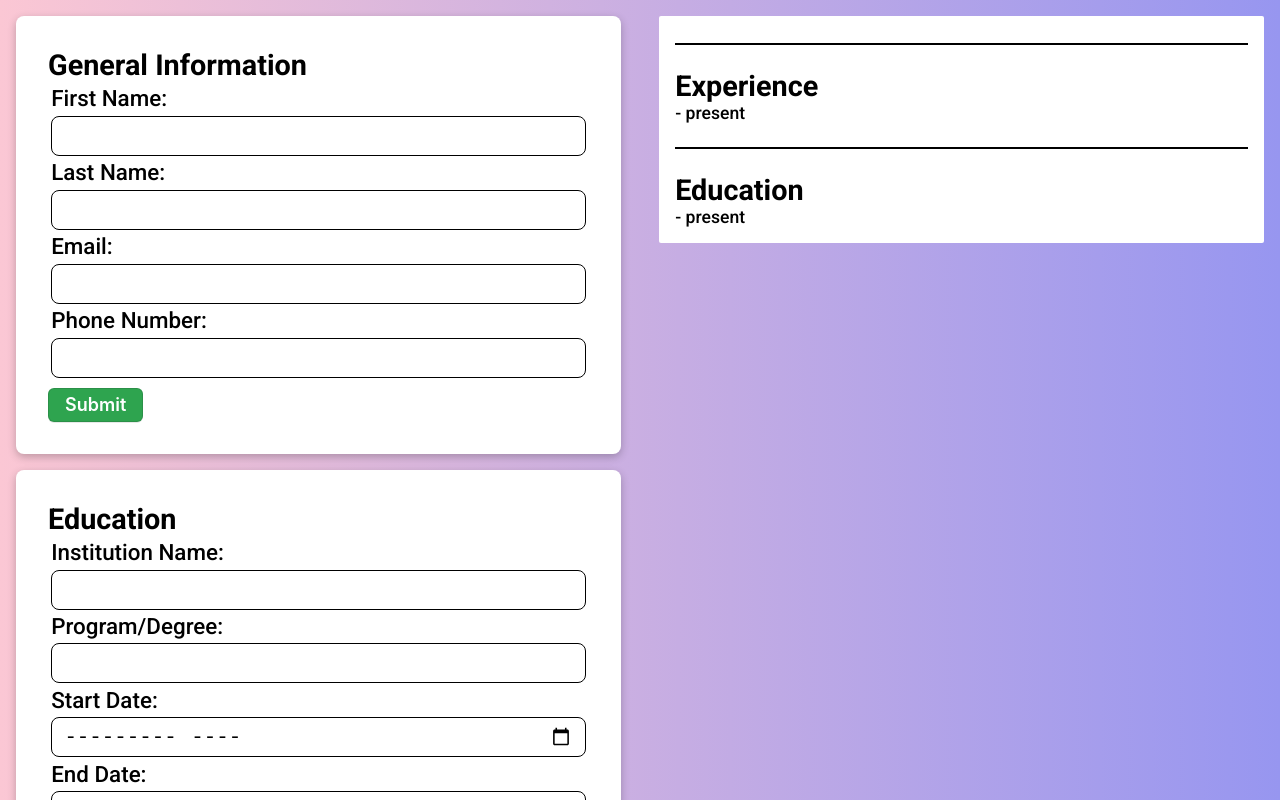
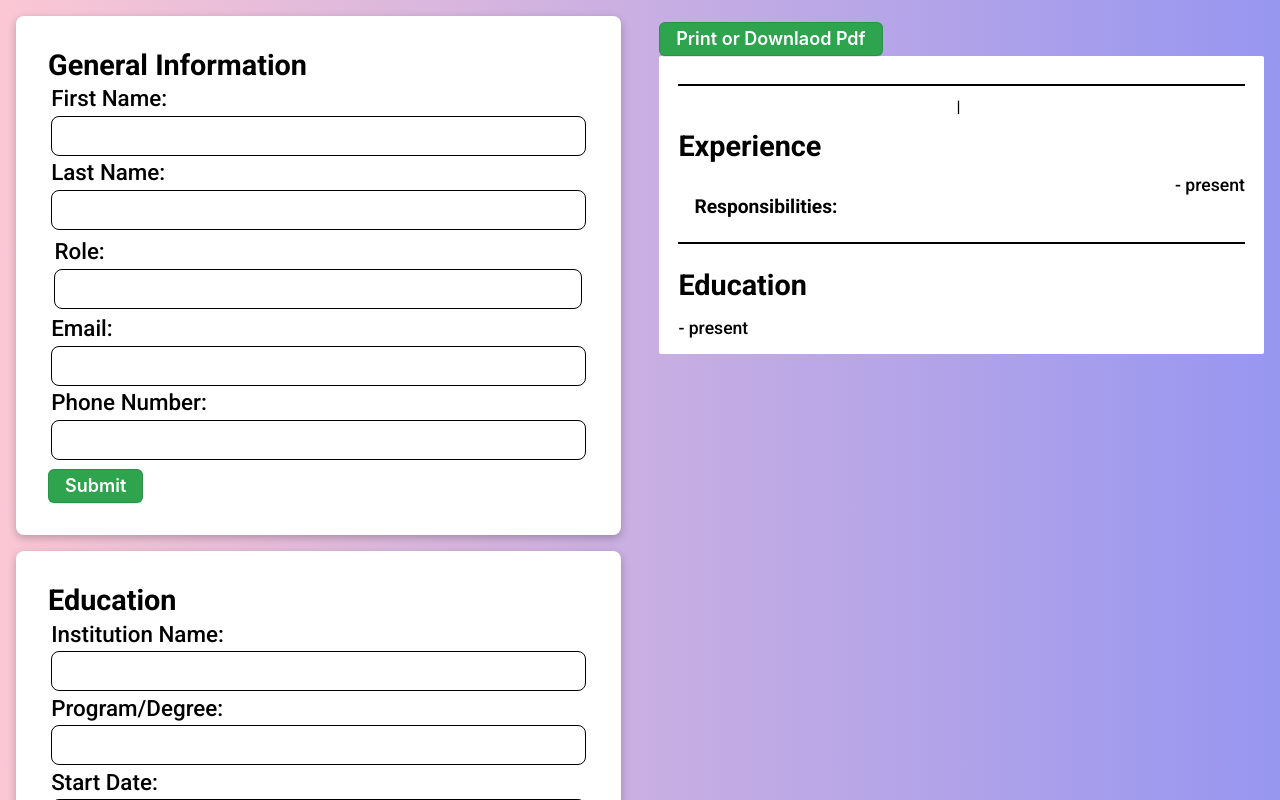
Before and after one commit to rizwanshaukat-dev/CV-Application, a React (Vite) app: page / in a window 1280 px wide. Shown: the top 800 px of the page. Built offline with nearby package versions, Linux system fonts and the light colour scheme.

Commit message:
Add logic for more sections of education and experience component

```diff
--- a/src/App.jsx
+++ b/src/App.jsx
@@ -8,34 +8,91 @@ function App() {
   const [generalInfo, setGeneralInfo] = useState({
     firstName: "",
     lastName: "",
+    role:"",
     email: "",
     phone: ""
   });
-  const [education, setEducation] = useState({
+  const [education, setEducation] = useState([{
     schoolName: "",
     titleOfStudy: "",
     startDate: "",
     endDate: ""
-  });
-  const [experience,setExperience]=useState({
-    company:"",
-    position:"",
-    responsibility:"",
-    startDate:"",
-    endDate:""
-  });
+  }]);
+  const [experience, setExperience] = useState([{
+    company: "",
+    position: "",
+    responsibility: "",
+    startDate: "",
+    endDate: ""
+  }]);
+  function printButtonHandle() {
+    window.print();
+
+  }
+  function addEducationHandle() {
+    setEducation([
+      ...education,
+      {
+        schoolName: "",
+        titleOfStudy: "",
+        startDate: "",
+        endDate: ""
+      }])
+  }
+  function updateEducation(index, updatedEducation) {
+    setEducation(
+        education.map((item, i) =>
+            i === index ? updatedEducation : item
+        )
+    );
+}
+  function addExperienceHandle() {
+    setExperience([
+      ...experience,
+      {
+        company: "",
+        position: "",
+        responsibility: "",
+        startDate: "",
+        endDate: ""
+      }
+    ])
+  }
+function updateExperience(index, updatedExperience) {
+    setExperience(
+        experience.map((item, i) =>
+            i === index ? updatedExperience : item
+        )
+    );
+}
   return (
     <div className="app-content">
-    <div className="cv-form-container no-print">
-      <GeneralInfo generalInfo={generalInfo} setGeneralInfo={setGeneralInfo} />
-      <Education education={education} setEducation={setEducation} />
-      <Experience experience={experience} setExperience={setExperience}/>
+      <div className="cv-form-container no-print">
+        <GeneralInfo generalInfo={generalInfo} setGeneralInfo={setGeneralInfo} />
+        {education.map((educationItem, index) => (
+          <Education
+            key={index}
+            education={educationItem}
+            updateEducation={updateEducation}
+            index={index}
+          />
+        ))}
+        <button className="add-education" onClick={addEducationHandle}>Add</button>
+        {experience.map((experienceItem, index) => (
+          <Experience
+            key={index}
+            experience={experienceItem}
+            updateExperience={updateExperience}
+            index={index}
+          />
+        ))}
+        <button className="add-experience" onClick={addExperienceHandle}>Add</button>
+      </div>
+      <div className="cv-preview">
+        <button className='print-btn' onClick={printButtonHandle}>Print or Downlaod Pdf</button>
+        <CVPreview generalInfo={generalInfo} education={education} experience={experience} />
+      </div>
     </div>
-    <div className="cv-preview">
-      <CVPreview generalInfo={generalInfo} education={education} experience={experience}/>
-    </div>
-  </div>
   )
 }
-
 export default App
--- a/src/components/CVPreview.jsx
+++ b/src/components/CVPreview.jsx
@@ -5,31 +5,33 @@ export default function CVPreview({ generalInfo, education, experience }) {
             <div className="general-info-container">
                 <div className="heading">
                     <h1 className="heading-title">{generalInfo.firstName} {generalInfo.lastName}</h1>
-                    <h3 className="job-title">{experience.position}</h3>
+                    <h3 className="job-title">{generalInfo?.role}</h3>
                 </div>
                 <hr />
                 <div className="general-content">
-                    <p className="phone-title">{generalInfo.phone}</p>
+                    <p className="phone-title">{generalInfo.phone} | </p>
                     <p className="email-title">{generalInfo.email}</p>
                 </div>
             </div>
-            <div className="experience-container">
             <h2 className="experience-title">Experience</h2>
+            {experience.map((experienceItem, index) =>
+                <div className="experience-container" key={index}>
                     <div className="experience-header">
                         <div className="role-company">
-                        <h3 className="role-title">{experience.position}</h3>
-                        <h4 className="company-title">{experience.company}</h4>
+                            <h3 className="role-title">{experienceItem.position}</h3>
+                            <h4 className="company-title">{experienceItem.company}</h4>
                         </div>
                         <div className="date-container">
                             <p className="date">
-                            {experience.startDate} - {experience.endDate || "present"}
+                                {experienceItem.startDate} - {experienceItem.endDate || "present"}
                             </p>
                         </div>
                     </div>
                     <div className="experience-content">
+                        <h4 className="responsibility-title">Responsibilities:</h4>
                         <ul className="experience-description">{
-                        experience.responsibility
-                            .split(/[.!?]\s+/)
+                            experienceItem.responsibility
+                                ?.split(/[.!?]\s+/)
                                 .filter(line => line.trim() !== "")
                                 .map((line, index) => {
                                     const cleanLine = line.endsWith('.') ? line : `${line}.`;
@@ -37,21 +39,24 @@ export default function CVPreview({ generalInfo, education, experience }) {
                                 })}</ul>
                     </div>
                 </div>
+            )}
             <hr />
-            <div className="education-container">
             <h2 className="education-title">Education</h2>
+            {education.map((educationItem, index) =>
+                <div className="education-container" key={index}>
                     <div className="education-content">
                         <div className="degree-school">
-                        <h3 className="program-title">{education.titleOfStudy}</h3>
-                        <h4 className="institute-title">{education.schoolName}</h4>
+                            <h3 className="program-title">{educationItem.titleOfStudy}</h3>
+                            <h4 className="institute-title">{educationItem.schoolName}</h4>
                         </div>
                         <div className="date-container">
                             <p className="date">
-                            {education.startDate} - {education.endDate || "present"}
+                                {educationItem.startDate} - {educationItem.endDate || "present"}
                             </p>
                         </div>
                     </div>
                 </div>
+            )}
         </div>
     )
 }
--- a/src/components/Education.jsx
+++ b/src/components/Education.jsx
@@ -1,6 +1,6 @@
 import { useState } from "react";
 import "../styles/component.css";
-export default function Education({ education, setEducation }) {
+export default function Education({ education,setEducation,updateEducation,index }) {
     const [isEditing, setIsEditing] = useState(true);
     function handleSubmitButton() {
         setIsEditing(false)
@@ -9,28 +9,28 @@ export default function Education({ education, setEducation }) {
         setIsEditing(true)
     }
     function handleSchoolChange(event) {
-        setEducation({
+        updateEducation(index,{
             ...education,
-            schoolName: event.target.value
-        })
+            schoolName:event.target.value
+        });
     }
     function handleProgramChange(event) {
-        setEducation({
+         updateEducation(index,{
             ...education,
-            titleOfStudy: event.target.value
-        })
+            titleOfStudy:event.target.value
+        });
     }
     function handleStartDateChange(event) {
-        setEducation({
+         updateEducation(index,{
             ...education,
-            startDate: event.target.value
-        })
+            startDate:event.target.value
+        });
     }
     function handleEndDateChange(event) {
-        setEducation({
+        updateEducation(index,{
             ...education,
-            endDate: event.target.value
-        })
+            endDate:event.target.value
+        });
     }
     if (isEditing) {
         return (
--- a/src/components/Experience.jsx
+++ b/src/components/Experience.jsx
@@ -1,7 +1,7 @@
 import { useState } from "react";
 import "../styles/component.css";
-export default function Experience({experience,setExperience}){
-    const [isEditing,setIsEditing]=useState(true);
+export default function Experience({ experience, setExperience, updateExperience, index }) {
+    const [isEditing, setIsEditing] = useState(true);
     function handleSubmitButton() {
         setIsEditing(false)
     }
@@ -9,34 +9,34 @@ export default function Experience({experience,setExperience}){
         setIsEditing(true)
     }
     function handleCompanyChange(event) {
-        setExperience({
+        updateExperience(index, {
             ...experience,
             company: event.target.value
-        })
+        });
     }
     function handlePositionChange(event) {
-        setExperience({
+        updateExperience(index, {
             ...experience,
             position: event.target.value
-        })
+        });
     }
-    function handleResponsiblitiesChange(event){
-        setExperience({
+    function handleResponsiblitiesChange(event) {
+        updateExperience(index, {
             ...experience,
             responsibility: event.target.value
-        })
+        });
     }
     function handleStartDateChange(event) {
-        setExperience({
+        updateExperience(index, {
             ...experience,
             startDate: event.target.value
-        })
+        });
     }
     function handleEndDateChange(event) {
-        setExperience({
+        updateExperience(index, {
             ...experience,
             endDate: event.target.value
-        })
+        });
     }
     if (isEditing) {
         return (
--- a/src/components/GeneralInfo.jsx
+++ b/src/components/GeneralInfo.jsx
@@ -33,6 +33,12 @@ export default function GeneralInfo({ generalInfo, setGeneralInfo }) {
             phone: event.target.value
         })
     }
+    function handleRoleChange(event) {
+        setGeneralInfo({
+            ...generalInfo,
+            role: event.target.value
+        })
+    }
     if (isEditing) {
         return (
             <div className="general-edit-component component">
@@ -52,6 +58,14 @@ export default function GeneralInfo({ generalInfo, setGeneralInfo }) {
                         value={generalInfo.lastName}
                         onChange={handleLastNameChange}
                     />
+                    <div className="form-field">
+                        <label htmlFor="role">Role:</label>
+                        <input type="text"
+                            id="role"
+                            value={generalInfo.role}
+                            onChange={handleRoleChange}
+                        />
+                    </div>
                 </div>
                 <div className="form-field">
                     <label htmlFor="email">Email:</label>
@@ -78,6 +92,8 @@ export default function GeneralInfo({ generalInfo, setGeneralInfo }) {
             <h2 className="title">General Information</h2>
             <h3>Full Name:</h3>
             <h4>{generalInfo.firstName} {generalInfo.lastName}</h4>
+            <h3>Role:</h3>
+            <h4>{generalInfo.role}</h4>
             <h3>Email:</h3>
             <h4>{generalInfo.email}</h4>
             <h3>Phone Number:</h3>
--- a/src/styles/cvpreview.css
+++ b/src/styles/cvpreview.css
@@ -10,7 +10,7 @@
     justify-content: center;
     background-color: white;
     border-radius: 2px;
-    padding: 1rem;
+    padding: 1rem 1.2rem;
     gap: 0.8rem;
 }
 .general-info-container{
@@ -18,6 +18,10 @@
     flex-direction: column;
     justify-content: center;
     align-items: center;
+}
+.heading{
+    display: flex;
+    flex-direction: column;
 }
 .job-title{
     text-align: center;
@@ -35,6 +39,25 @@ hr{
     font-size: 1rem;
     font-weight: 500;
 }
+.degree-school{
+    display: flex;
+    flex-direction: column;
+    gap: 0.2rem;
+}
+.program-title, .role-title{
+    font-size: 1.3rem;
+}
+.institute-title , .company-title{
+    color: rgb(94, 93, 93);
+    font-size: 1.2rem;
+}
+.responsibility-title{
+    font-size: 1.2rem;
+}
+.experience-header{
+    display: flex;
+    justify-content: space-between;
+}
 .date{
     font-size: 1.1rem;
     font-weight: 500;
```
Lines whose indentation alone changed are shown as unchanged.
